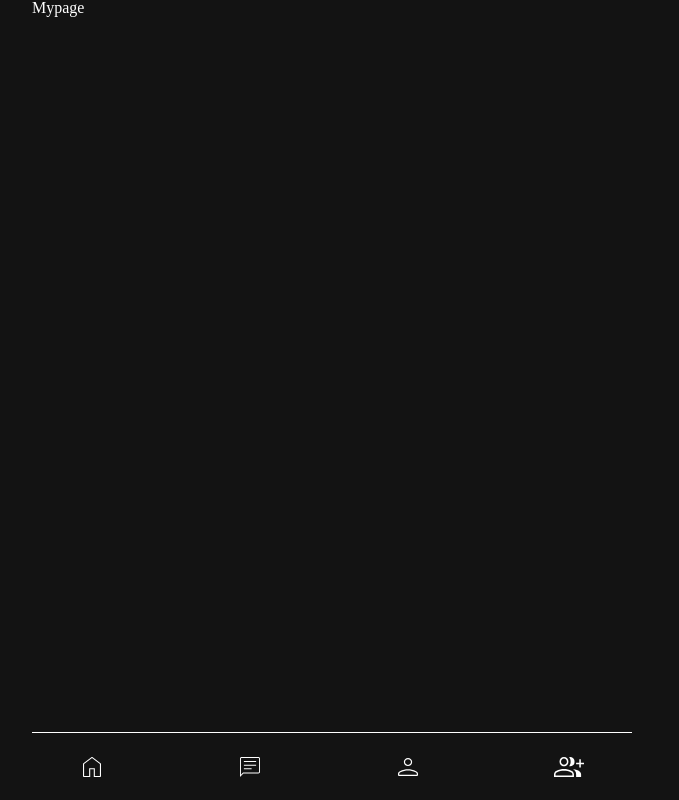
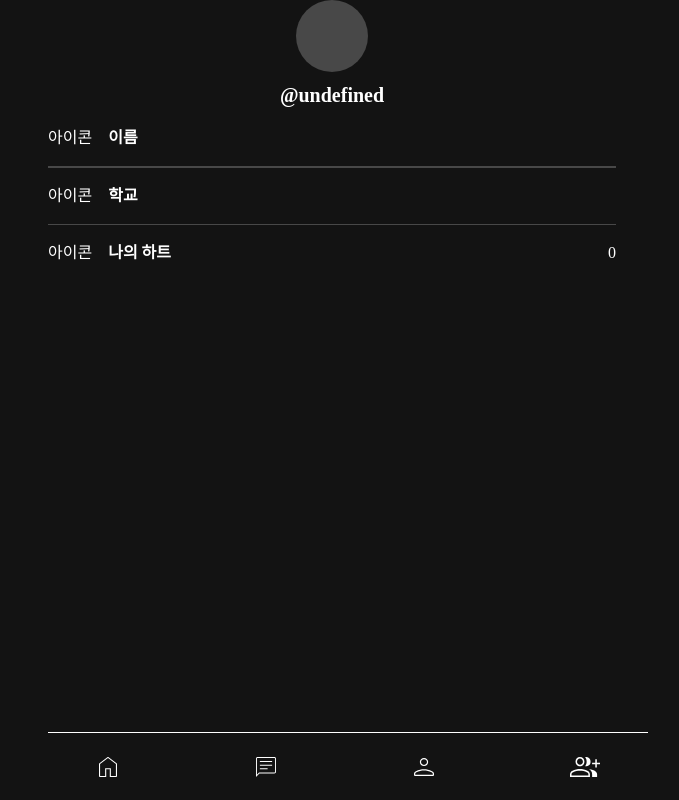
Before and after one commit to Qfeed-Dev/qfeed-client-web, a Next.js app: page /mypage in a window 1280 px wide. Shown: the whole page, without its empty margins (308-987 px from the left). Built offline with nearby package versions, Linux system fonts and the light colour scheme; no server answers; what next-redux-wrapper would draw is missing.

Commit message:
feat: add mypage InfoList

```diff
--- /dev/null
+++ b/src/app/(padding)/mypage/page.tsx
@@ -0,0 +1 @@
+export { default } from "../../../pages-edit/mypage/Mypage";
--- a/src/app/mypage/page.tsx
+++ /dev/null
@@ -1,10 +0,0 @@
-import BottomNavigation from "src/components/BottomNavigation";
-
-export default function Page() {
-  return (
-    <>
-      Mypage
-      <BottomNavigation />
-    </>
-  );
-}
--- a/src/components/common/Flex.tsx
+++ b/src/components/common/Flex.tsx
@@ -5,7 +5,7 @@ const Flex = styled.div<{
     justify?: string;
     align?: string;
     gap?: number;
-    width?: number;
+    width?: number | string;
     height?: number | string;
 }>`
     display: flex;
@@ -13,7 +13,8 @@ const Flex = styled.div<{
     justify-content: ${({ justify }) => (justify ? `${justify}` : "center")};
     align-items: ${({ align }) => (align ? `${align}` : "center")};
     gap: ${({ gap }) => (gap ? `${gap}px` : "0px")};
-    width: ${({ width }) => (width ? `${width}px` : "100%")};
+    width: ${({ width }) =>
+        typeof width === "string" ? width : width ? `${width}px` : "100%"};
     height: ${({ height }) =>
         typeof height === "string" ? height : height ? `${height}px` : "auto"};
 `;
--- /dev/null
+++ b/src/pages-edit/mypage/Mypage.tsx
@@ -0,0 +1,11 @@
+import InfoList from "./components/InfoList";
+import BottomNavigation from "src/components/BottomNavigation";
+
+export default function Mypage() {
+    return (
+        <>
+            <InfoList />
+            <BottomNavigation />
+        </>
+    );
+}
--- /dev/null
+++ b/src/pages-edit/mypage/components/InfoList.tsx
@@ -0,0 +1,63 @@
+"use client";
+
+import styled from "styled-components";
+import { colors } from "styles/theme";
+import Flex from "src/components/common/Flex";
+import Text from "src/components/common/Text";
+import { useUserQuery } from "src/hooks/account/useUserQuery";
+
+export default function InfoList() {
+    const { user } = useUserQuery();
+    return (
+        <InfoListWrapper direction="column" gap={16}>
+            <Flex direction="column" gap={8}>
+                <Profile />
+                <Text typo="Headline1b">{"@" + user?.nickname}</Text>
+            </Flex>
+            <Flex justify="space-between">
+                <Flex width={"auto"} gap={16}>
+                    <div>아이콘</div>
+                    <Text typo="Subtitle2b">이름</Text>
+                </Flex>
+                <Text typo="Subtitle2r">{user?.name}</Text>
+            </Flex>
+            <Line />
+            <Flex justify="space-between">
+                <Flex width={"auto"} gap={16}>
+                    <div>아이콘</div>
+                    <Text typo="Subtitle2b">학교</Text>
+                </Flex>
+                <Text typo="Subtitle2r">
+                    {user?.schoolName}
+                    {user?.schoolType === "대학생" && " " + user?.class}
+                </Text>
+            </Flex>
+            <Line />
+            <Flex justify="space-between">
+                <Flex width={"auto"} gap={16}>
+                    <div>아이콘</div>
+                    <Text typo="Subtitle2b">나의 하트</Text>
+                </Flex>
+                <Text typo="Subtitle2r">{0}</Text>
+            </Flex>
+        </InfoListWrapper>
+    );
+}
+
+const InfoListWrapper = styled(Flex)``;
+const Profile = styled.div`
+    width: 72px;
+    height: 72px;
+
+    background: ${colors.light_gray3};
+    border-radius: 50%;
+`;
+
+const Line = styled.hr`
+    width: 100%;
+    height: 1.5px;
+    margin: 0;
+
+    background: ${colors.light_gray3};
+    border: 0;
+`;
```
